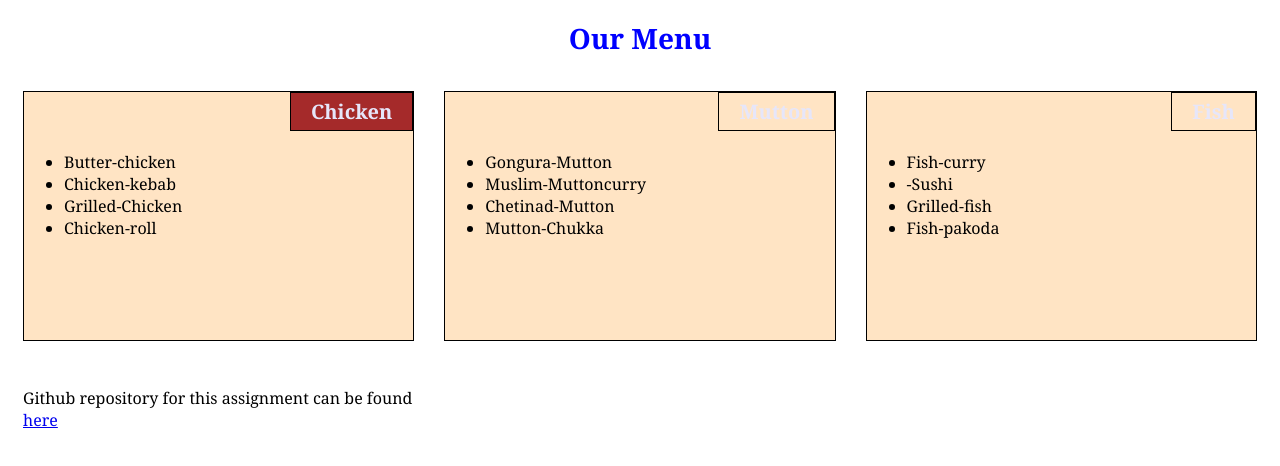
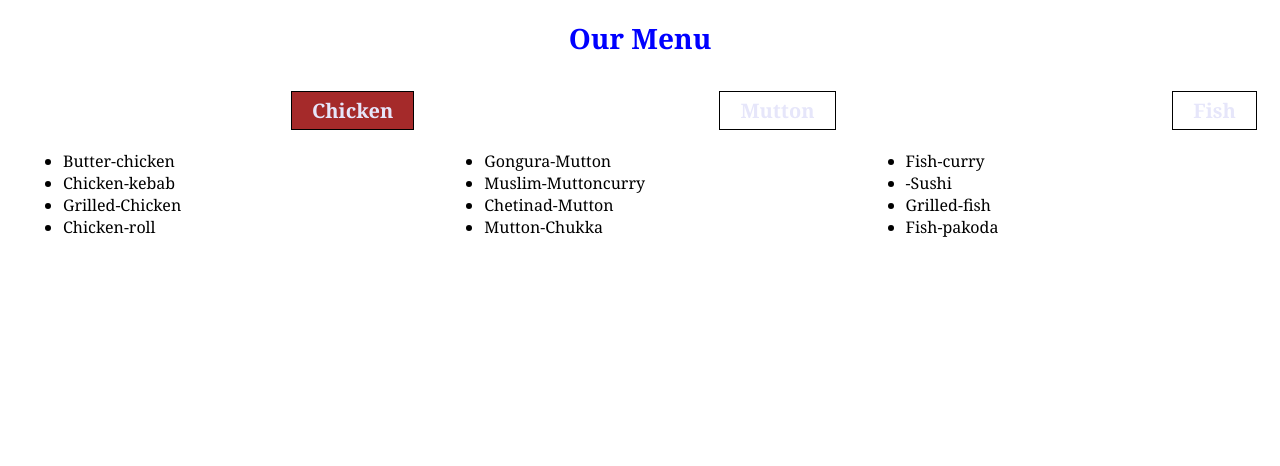
Before and after one commit to Sumit-sudo-max/module-solution, a plain HTML site: page module2-solution/index.html in a window 1280 px wide. Drawn offline with Linux system fonts and the light colour scheme.

Commit message:
Update index.html

```diff
--- a/module2-solution/index.html
+++ b/module2-solution/index.html
@@ -10,7 +10,7 @@
 <body>
     <h1>Our Menu </h1>
     <div class="col-lg-4 col-md-6 col-sm-12">
-        <section>
+        <div class="box">
             <h2 id="chicken">Chicken</h2>
             <ul>
                 <li>Butter-chicken</li>
@@ -18,10 +18,10 @@
                 <li>Grilled-Chicken</li>
                 <li>Chicken-roll</li>
             </ul>
-        </section>
+        </div>
     </div>
         <div class="col-lg-4 col-md-6 col-sm-12">
-            <section>
+            <div class= "box">
             <h2 id="mutton">Mutton</h2>
             <ul>
                 <li>Gongura-Mutton</li>
@@ -29,10 +29,10 @@
                 <li>Chetinad-Mutton</li>
                 <li>Mutton-Chukka</li>
             </ul>
-        </section>
+        </div>
     </div>
      <div class="col-lg-4 col-md-6 col-sm-12">
-            <section>
+            <div class="box">
             <h2 id="fish">Fish</h2>
             <ul>
                 <li>Fish-curry</li>
@@ -40,12 +40,7 @@
                 <li>Grilled-fish</li>
                 <li>Fish-pakoda</li>
             </ul>
-        </section>
-    </div>
-     <div class="col-lg-4 col-md-6 col-sm-12">
-         <p>Github repository for this assignment can be found
-            <a href="https://github.com/Sumit-sudo-max/module-solution/edit/main/index.html" target="_blank">here</a>
-         </p>
+        </div>
     </div>
 </body>
 </html>
```
